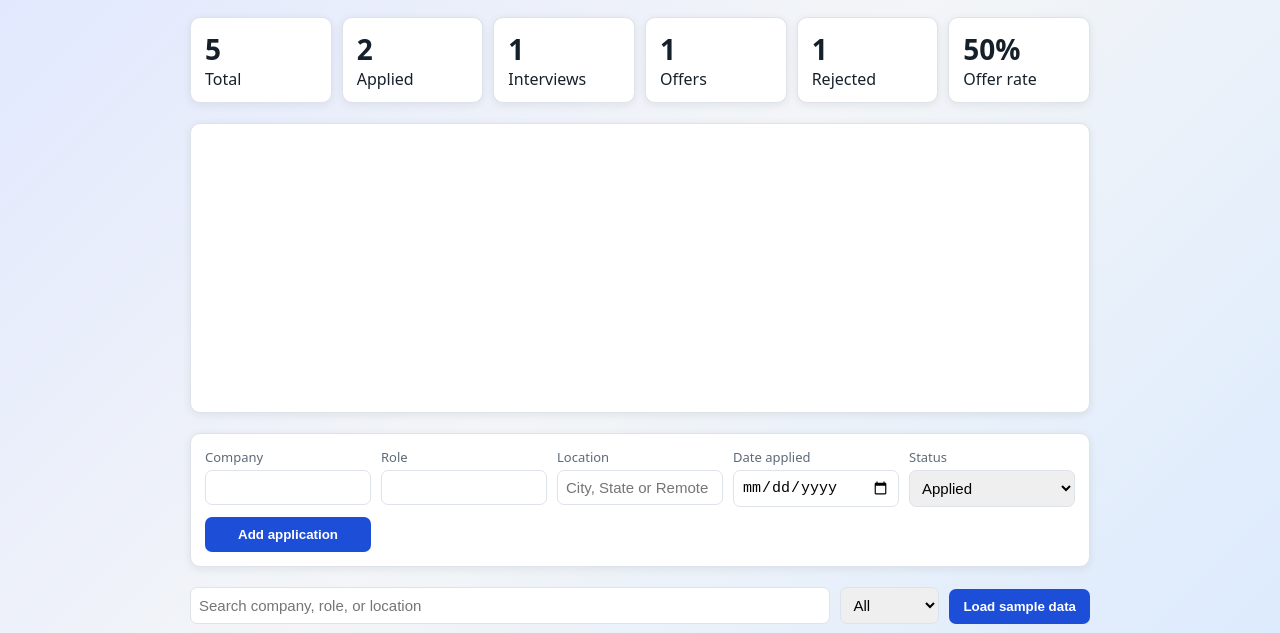
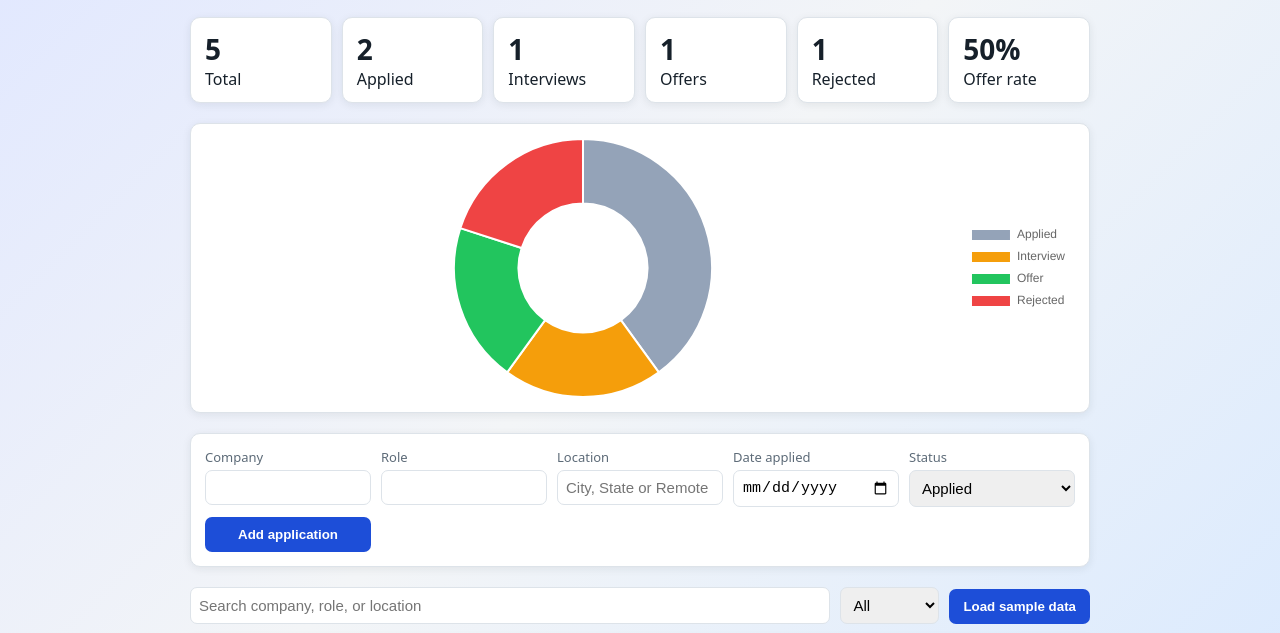
Before and after one commit to jelciyagodwinchikkala99/Job-Tracker, a plain HTML site: page index.html in a window 1280 px wide. Both pictures are taken after a click on the button "Load sample data". Shown: the part 108-741 px from the top of the page. Drawn offline with nearby package versions, Linux system fonts and the light colour scheme.

Commit message:
Restore app.js and add status chart

```diff
--- a/app.js
+++ b/app.js
@@ -7,10 +7,12 @@ const form = document.getElementById("app-form");
 const rows = document.getElementById("rows");
 const searchInput = document.getElementById("search");
 const filterSelect = document.getElementById("filter");
+
 // Save the list to the browser
 function save() {
   localStorage.setItem("applications", JSON.stringify(applications));
 }
+
 // Draw the summary cards
 function renderStats() {
   const stats = document.getElementById("stats");
@@ -50,12 +52,52 @@ function renderStats() {
     stats.appendChild(div);
   });
 }
+
+// Draw the status chart
+let statusChart = null;
+
+function renderChart() {
+  const canvas = document.getElementById("status-chart");
+  if (!canvas || typeof Chart === "undefined") {
+    return; // chart library or canvas missing, skip quietly
+  }
+
+  const counts = STATUSES.map(function (s) {
+    return applications.filter(function (a) {
+      return a.status === s;
+    }).length;
+  });
+
+  if (statusChart) {
+    statusChart.destroy();
+  }
+
+  statusChart = new Chart(canvas, {
+    type: "doughnut",
+    data: {
+      labels: STATUSES,
+      datasets: [
+        {
+          data: counts,
+          backgroundColor: ["#94a3b8", "#f59e0b", "#22c55e", "#ef4444"],
+        },
+      ],
+    },
+    options: {
+      responsive: true,
+      maintainAspectRatio: false,
+      plugins: { legend: { position: "right" } },
+    },
+  });
+}
+
 // Draw the table from the list
 function render() {
-      renderStats();
+  renderStats();
+  renderChart();
   rows.innerHTML = "";
 
-    const visible = applications.filter(function (app) {
+  const visible = applications.filter(function (app) {
     const matchesStatus =
       filterSelect.value === "All" || app.status === filterSelect.value;
 
@@ -119,24 +161,20 @@ function render() {
 form.addEventListener("submit", function (event) {
   event.preventDefault();
 
-  const application = {
+  applications.push({
     id: Date.now(),
     company: document.getElementById("company").value.trim(),
     role: document.getElementById("role").value.trim(),
     location: document.getElementById("location").value.trim(),
     date: document.getElementById("date").value,
     status: document.getElementById("status").value,
-  };
+  });
 
-  applications.push(application);
   save();
   render();
   form.reset();
 });
 
-render();
-searchInput.addEventListener("input", render);
-filterSelect.addEventListener("change", render);
 // Demo data for first-time visitors
 function daysAgo(n) {
   const d = new Date();
@@ -167,3 +205,8 @@ document.getElementById("load-sample").addEventListener("click", function () {
   save();
   render();
 });
+
+searchInput.addEventListener("input", render);
+filterSelect.addEventListener("change", render);
+
+render();
```
Also changed, not shown: index.html (+1 -1 lines).
